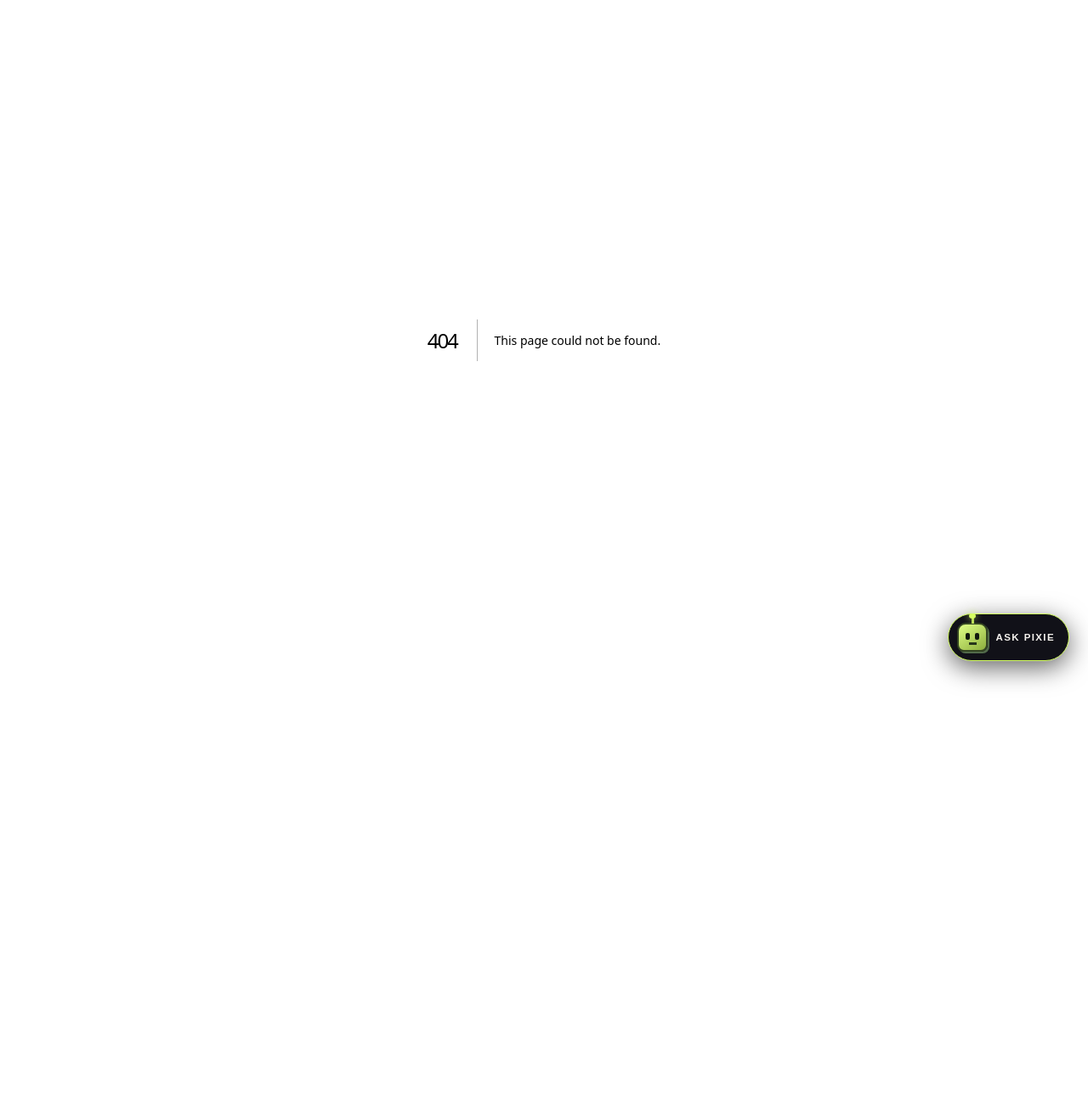
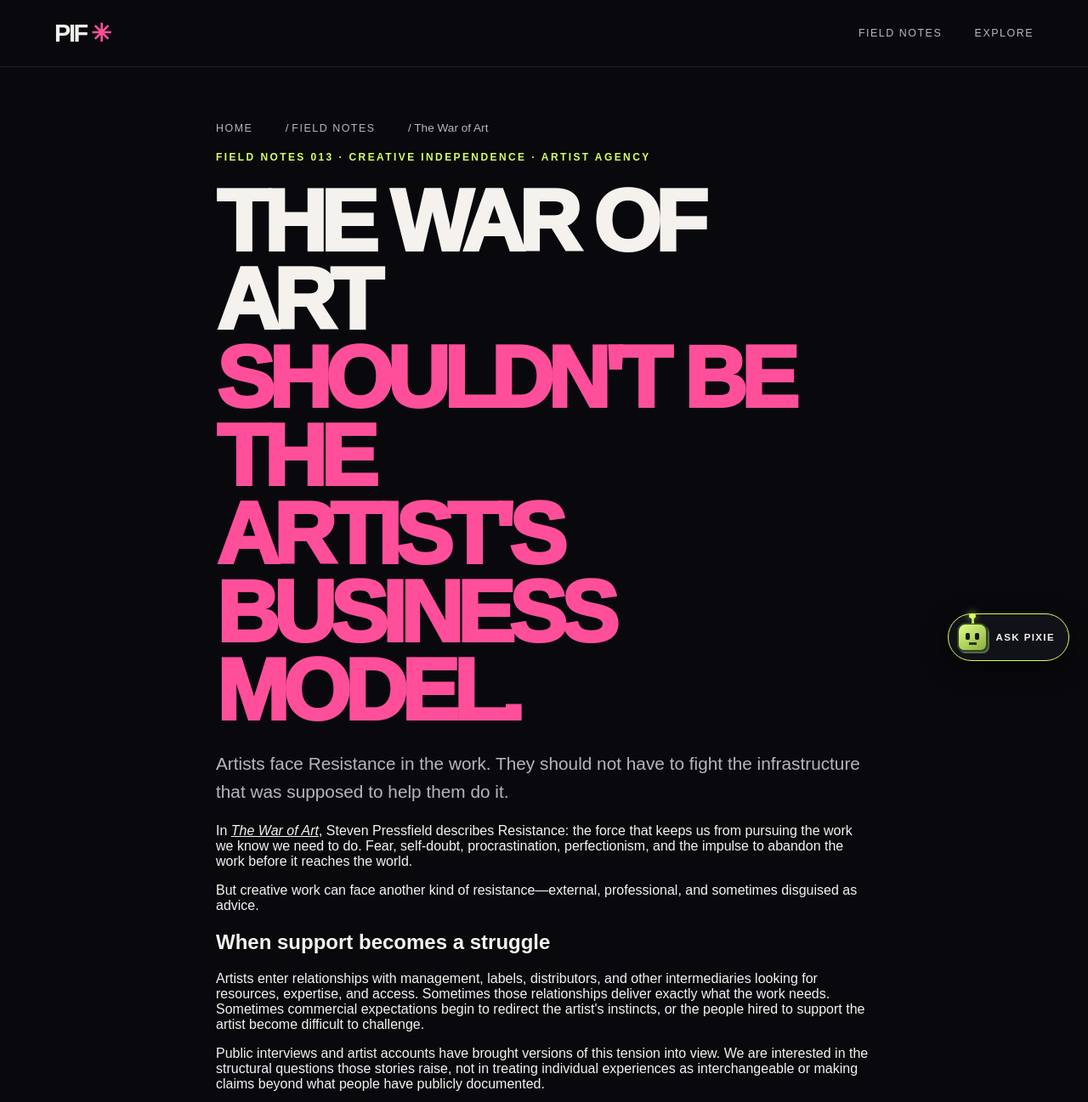
Before and after one commit to Loptr-Lab/pay-it-forward, a Next.js app: page /field-notes/war-of-art in a window 1280 px wide. Before the commit this address had no page. Shown: the top 1297 px of the page at 85% size. Before the commit the page ends 800 px from the top, so only its background shows below. Built offline with nearby package versions, Linux system fonts and the light colour scheme.

Commit message:
Add Field Note 013: The War of Art

```diff
--- /dev/null
+++ b/src/app/field-notes/war-of-art/page.tsx
@@ -0,0 +1,74 @@
+/* eslint react/no-unescaped-entities: off */
+import Link from "next/link";
+import Breadcrumbs from "../../components/Breadcrumbs";
+import SiteDirectoryFooter from "../../components/SiteDirectoryFooter";
+import type { Metadata } from "next";
+
+const canonical = "https://loptr-lab.github.io/pay-it-forward/field-notes/war-of-art/";
+
+export const metadata: Metadata = {
+  title: "The War of Art Shouldn't Be the Artist's Business Model | PLAY IT FORWARD",
+  description: "Artists face Resistance in the work—and sometimes resistance from the systems meant to support them. What infrastructure would make creative autonomy practical?",
+  alternates: { canonical },
+  openGraph: {
+    title: "The War of Art Shouldn't Be the Artist's Business Model",
+    description: "Creative independence should be practical, accessible, and supported by infrastructure that respects the person doing the work.",
+    url: canonical,
+    type: "article",
+  },
+};
+
+export default function Page() {
+  return <main>
+    <header className="topbar"><Link className="wordmark" href="/">PIF<span>✳</span></Link><nav><Link href="/field-notes/">Field Notes</Link><Link href="/adventure/">Explore</Link></nav></header>
+    <article style={{maxWidth:900,margin:"auto",padding:"5vw"}}>
+      <Breadcrumbs items={[{label:"Home",href:"/"},{label:"Field Notes",href:"/field-notes/"},{label:"The War of Art",href:"/field-notes/war-of-art/"}]}/>
+      <p className="eyebrow">FIELD NOTES 013 · CREATIVE INDEPENDENCE · ARTIST AGENCY</p>
+      <h1 style={{fontSize:"clamp(3rem,8vw,6.5rem)",lineHeight:.9,letterSpacing:"-.07em"}}>THE WAR OF ART<br/><em>SHOULDN'T BE THE<br/>ARTIST'S BUSINESS MODEL.</em></h1>
+      <p style={{fontSize:"1.3rem",color:"var(--muted)",lineHeight:1.6}}>Artists face Resistance in the work. They should not have to fight the infrastructure that was supposed to help them do it.</p>
+
+      <p>In <a href="https://stevenpressfield.com/books/the-war-of-art/" target="_blank" rel="noreferrer"><em>The War of Art</em></a>, Steven Pressfield describes Resistance: the force that keeps us from pursuing the work we know we need to do. Fear, self-doubt, procrastination, perfectionism, and the impulse to abandon the work before it reaches the world.</p>
+      <p>But creative work can face another kind of resistance—external, professional, and sometimes disguised as advice.</p>
+
+      <h2>When support becomes a struggle</h2>
+      <p>Artists enter relationships with management, labels, distributors, and other intermediaries looking for resources, expertise, and access. Sometimes those relationships deliver exactly what the work needs. Sometimes commercial expectations begin to redirect the artist's instincts, or the people hired to support the artist become difficult to challenge.</p>
+      <p>Public interviews and artist accounts have brought versions of this tension into view. We are interested in the structural questions those stories raise, not in treating individual experiences as interchangeable or making claims beyond what people have publicly documented.</p>
+      <p>Why can the people who are supposed to help an artist develop become another source of friction? What happens when the advice consistently asks someone to move away from the work that made people care in the first place? And how much leverage does an artist have to say no?</p>
+
+      <h2>The cycle</h2>
+      <p>An artist develops a distinctive voice. The industry discovers the work and offers opportunity, resources, and validation. The artist transfers some control to management, a label, or another intermediary. Commercial expectations begin to shape creative decisions. Friction grows. The artist leaves—sometimes carrying financial, emotional, and contractual consequences—and rebuilds around their own instincts.</p>
+      <p>Success can attract another layer of industry attention, and the cycle may repeat. This is not a claim that every management or label relationship is harmful. It is a reminder that the balance of power and the terms of a relationship matter as much as the promise of opportunity.</p>
+
+      <h2>Can we end the war?</h2>
+      <p>We probably cannot eliminate Resistance. The fear of making something, releasing it, and allowing the world to judge it will always be part of creative life.</p>
+      <p>But we can stop building systems that make artists fight unnecessary battles just to keep creating.</p>
+      <ul>
+        <li><strong>Portable identity:</strong> the artist's name, domain, and public presence should not depend on a single provider.</li>
+        <li><strong>Catalog ownership:</strong> rights, files, metadata, and release records should remain accessible and understandable.</li>
+        <li><strong>Audience continuity:</strong> consent-based fan relationships should be exportable and maintainable outside one platform.</li>
+        <li><strong>Transparent agreements:</strong> responsibilities, fees, rights, term, recoupment, and exit conditions should be clear before a commitment.</li>
+        <li><strong>Modular services:</strong> artists should be able to select management, distribution, commerce, manufacturing, marketing, and administration independently where practical.</li>
+        <li><strong>Shared knowledge:</strong> artists should be able to learn from one another before signing, not only after a difficult relationship ends.</li>
+      </ul>
+
+      <h2>Independence is not isolation</h2>
+      <p>The answer is not that every artist should become their own manager, accountant, distributor, marketer, and fulfillment operation. Independence should not mean replacing one dependency with the artist's unpaid labor.</p>
+      <p>A good service earns its place by doing something useful. A good partner expands the artist's options. A healthy ecosystem makes its pieces interoperable and replaceable, so one relationship does not become a single point of failure.</p>
+      <p>Management can be a partnership rather than a gatekeeper. Labels can be sources of capital, expertise, and scale—not the only route to opportunity. Platforms can be tools for reaching fans, not the sole owners of the relationship. Infrastructure can make creative autonomy practical instead of treating it as a prize awarded after an artist survives.</p>
+
+      <h2>The artist should not have to win two wars</h2>
+      <p>The first war is the one Pressfield describes: the battle against Resistance, the fear that prevents us from doing the work.</p>
+      <p>The second is the battle against systems that sometimes make doing that work unnecessarily difficult.</p>
+      <p>Artists should be free to spend their energy on the first. Our work through Play It Forward is to document the real costs, tradeoffs, tools, relationships, and experiments that can make the second less inevitable.</p>
+      <p><strong>What if the infrastructure of independent music existed to help artists overcome Resistance—rather than becoming another source of it?</strong></p>
+
+      <aside style={{borderLeft:"4px solid var(--accent)",padding:20,background:"var(--surface)"}}>
+        <strong>Continue the journey</strong>
+        <p>Explore the <Link href="/field-notes/">Play It Forward Field Notes</Link> on artist economics, catalog, direct-to-fan infrastructure, and creative ownership, and the wider <a href="https://atmosphere.loptrlab.com/">Loptr Lab Atmosphere</a> work.</p>
+      </aside>
+      <p style={{color:"var(--muted)",fontSize:".9rem"}}>Independent analysis. Public artist accounts are prompts for structural questions, not a claim that different artists had identical experiences or that this publication has insider knowledge.</p>
+      <div style={{display:"flex",gap:12,flexWrap:"wrap",marginTop:32}}><Link className="button secondary" href="/field-notes/">ALL FIELD NOTES ↗</Link><Link className="button primary" href="/field-notes/label-services-and-creative-freedom/">RELATED: WHAT AN ARTIST ACTUALLY BUYS FROM A LABEL ↗</Link></div>
+    </article>
+    <SiteDirectoryFooter tagline="INDEPENDENT · FAN-LED · ACCESSIBLE · FIELD NOTES"/>
+  </main>;
+}
```
